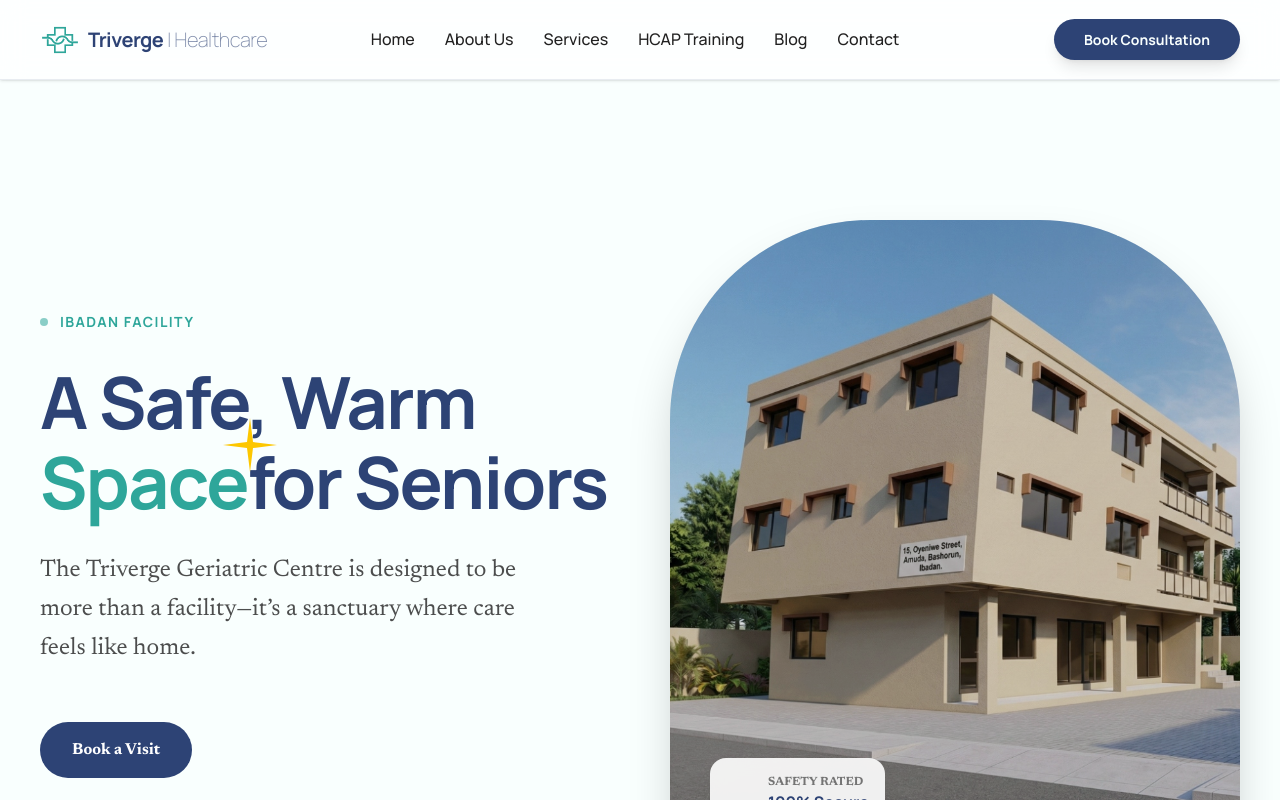
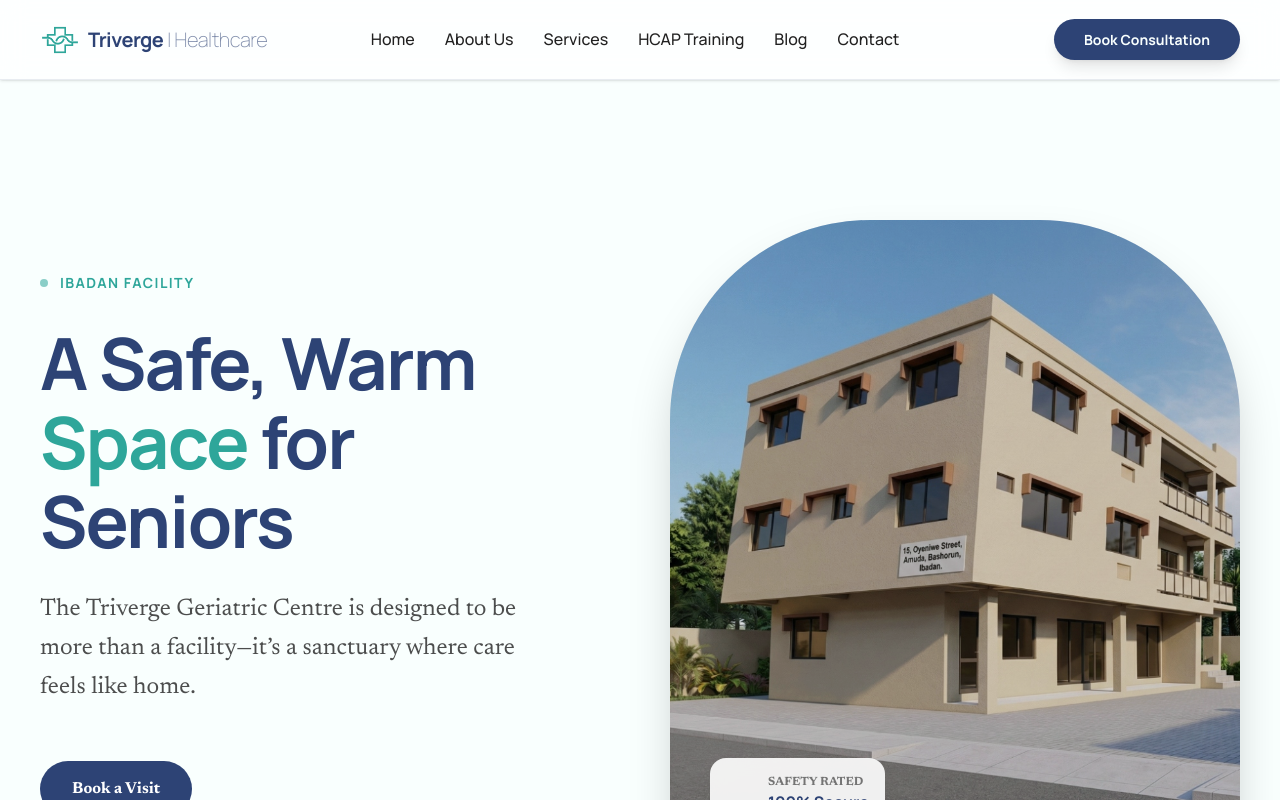
Before and after one commit to Ministar-Samuel/triverge-care-website, a Next.js app: page /ibadan-centre in a window 1280 px wide. Shown: the top 800 px of the page. Built offline with nearby package versions, Linux system fonts and the light colour scheme; some icons are missing.

Commit message:
fix: Remove sparkle star from Ibadan facility page title

```diff
--- a/src/components/ibadan/HeroSection.tsx
+++ b/src/components/ibadan/HeroSection.tsx
@@ -59,19 +59,7 @@
                     <div className="relative">
                         <motion.h1 variants={fadeInUp} className="text-[48px] md:text-[64px] lg:text-[72px] font-bold font-heading text-triverge-blue leading-[1.1] tracking-tight">
                             A Safe, Warm <br />
-                            <span className="relative inline-block text-healing-teal">
-                                Space
-                                {/* Sparkle Doodle SVG */}
-                                <svg className="absolute -top-6 -right-8 w-[60px] h-[60px] text-yellow-400 pointer-events-none" viewBox="0 0 100 100" fill="none">
-                                    <motion.path
-                                        d="M50 0L55 40L95 45L55 50L50 90L45 50L5 45L45 40L50 0Z"
-                                        fill="currentColor"
-                                        initial={{ scale: 0, opacity: 0 }}
-                                        animate={{ scale: 1, opacity: 1 }}
-                                        transition={{ delay: 1, duration: 0.5, type: "spring" }}
-                                    />
-                                </svg>
-                            </span>
+                            <span className="text-healing-teal">Space</span>{" "}
                             for Seniors
                         </motion.h1>
                     </div>
```
